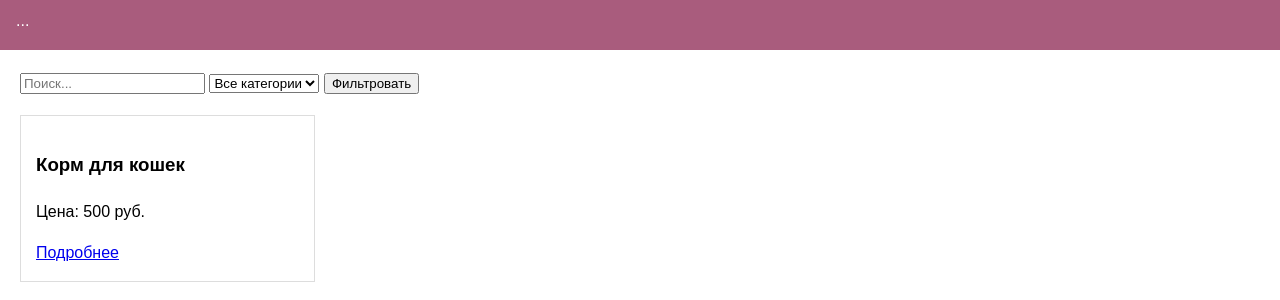
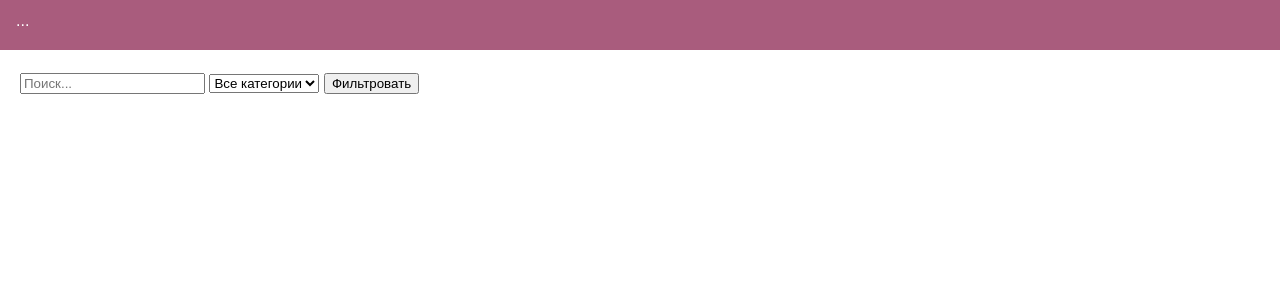
Before and after one commit to gera444444/-, a plain HTML site: page frontend/product.html in a window 1280 px wide. Shown: the part 102-402 px from the top of the page. Drawn offline with Linux system fonts and the light colour scheme.

Commit message:
Update product.html

```diff
--- a/frontend/product.html
+++ b/frontend/product.html
@@ -23,17 +23,7 @@
             <button type="submit">Фильтровать</button>
         </form>
 
-        <!-- Список товаров -->
-        <div class="products">
-            <div class="product">
-                <h3>Корм для кошек</h3>
-                <p>Цена: 500 руб.</p>
-                <!-- Ссылка на страницу товара (если реализуете) -->
-                <a href="/product/1">Подробнее</a>
-            </div>
 
-            <!-- Другие товары -->
-        </div>
     </main>
 </body>
 </html>
```
